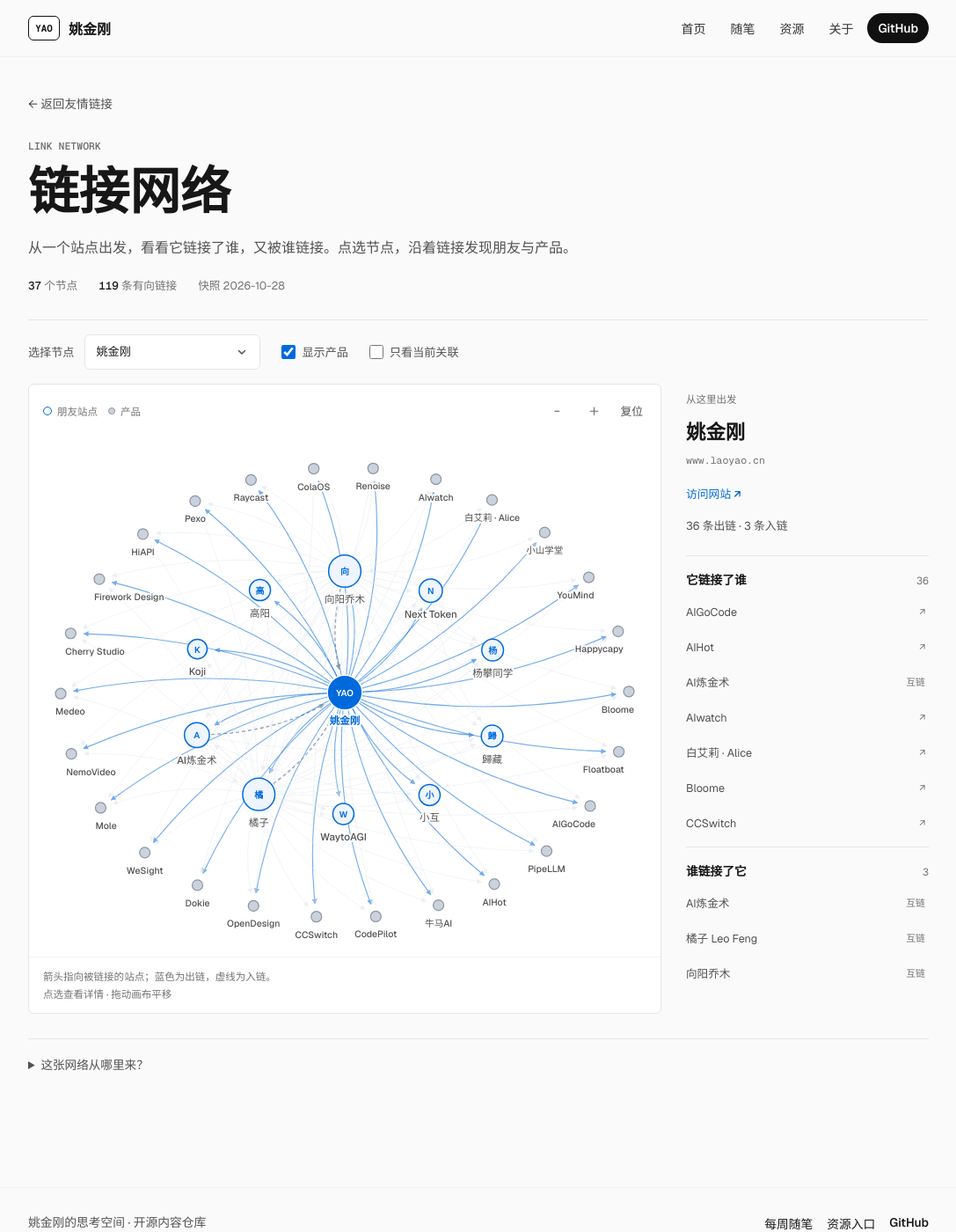
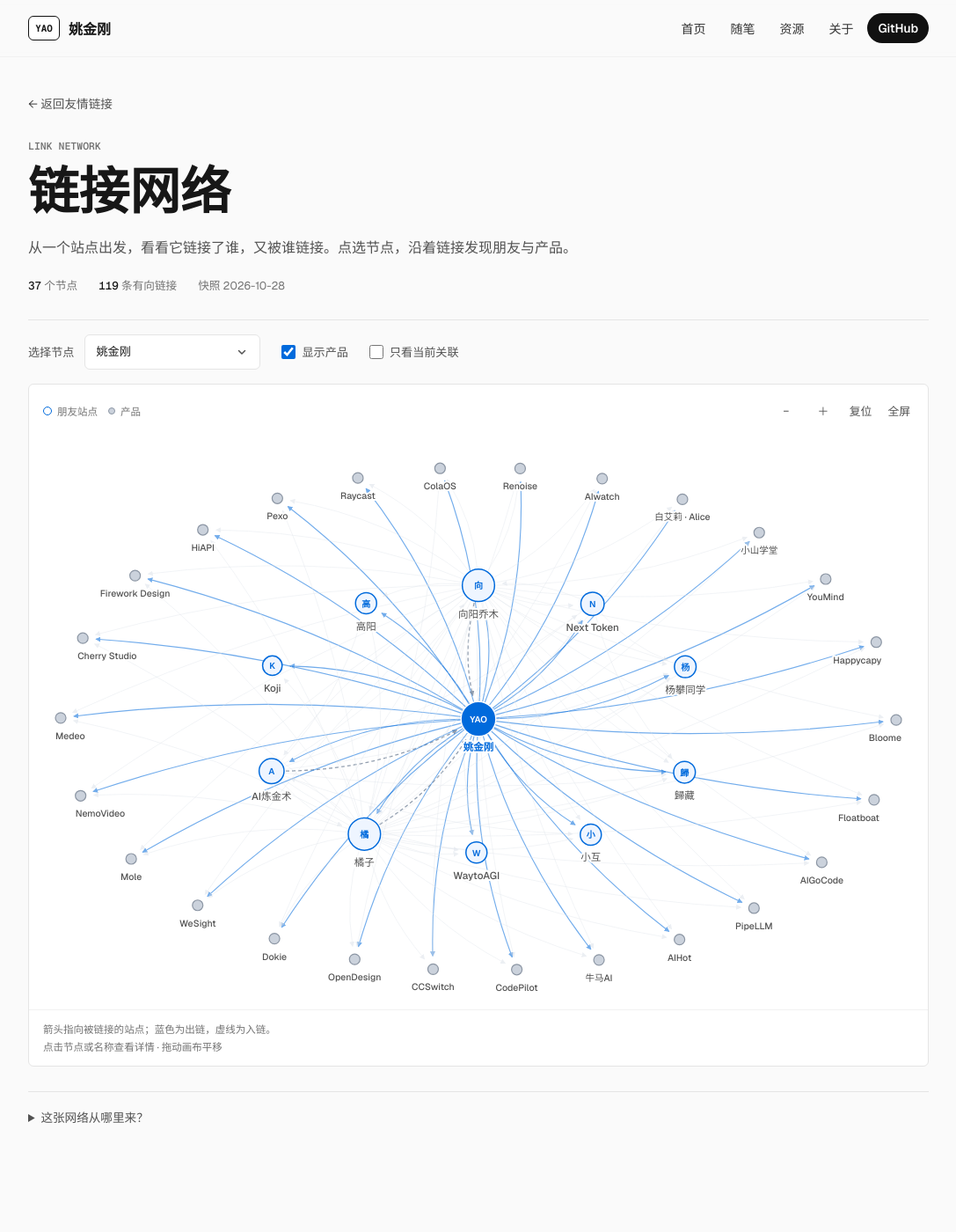
Before and after one commit to yaojingang/yaojingang.github.io, a Jekyll site: the page built from link-network.html, in a window 1280 px wide and 1400 px high. Shown: the whole window at 88% size, without its empty margins (96-1183 px from the left). Built offline with Jekyll 4.4.1, drawn with Linux system fonts in a browser that asks for light colours; comment, search, counter and statistics services are not loaded.

Commit message:
Expand link network canvas with contextual node details

```diff
--- a/assets/css/style.scss
+++ b/assets/css/style.scss
@@ -632,13 +632,11 @@
 }
 
 .network-workspace {
-  display: grid;
-  grid-template-columns: minmax(0, 1fr) 276px;
-  gap: 28px;
-  align-items: start;
+  min-width: 0;
 }
 
 .network-map {
+  position: relative;
   min-width: 0;
   overflow: hidden;
   border: 1px solid var(--line-strong);
@@ -708,7 +706,7 @@
 .network-svg {
   display: block;
   width: 100%;
-  height: 600px;
+  height: 660px;
   outline-offset: -3px;
   cursor: grab;
   touch-action: none;
@@ -720,6 +718,25 @@
 
 .network-svg.is-dragging {
   cursor: grabbing;
+}
+
+.network-map:fullscreen {
+  display: flex;
+  flex-direction: column;
+  width: 100%;
+  height: 100%;
+  border: 0;
+  border-radius: 0;
+}
+
+.network-map:fullscreen .network-svg {
+  flex: 1;
+  min-height: 0;
+  height: auto;
+}
+
+.network-map:fullscreen .network-map-head, .network-map:fullscreen .network-map-foot {
+  flex: 0 0 auto;
 }
 
 .network-map-foot {
@@ -802,7 +819,7 @@
   stroke-width: 4px;
   paint-order: stroke;
   stroke-linejoin: round;
-  pointer-events: none;
+  pointer-events: auto;
 }
 
 .network-node.is-product .network-node-label {
@@ -834,12 +851,52 @@
 }
 
 .network-detail {
+  position: absolute;
+  z-index: 3;
+  width: 320px;
+  max-width: calc(100% - 24px);
+  max-height: var(--network-card-height, 440px);
   min-width: 0;
-  padding-top: 8px;
+  overflow: hidden;
+  border: 1px solid var(--line-strong);
+  border-radius: var(--radius);
+  background: var(--surface);
+  box-shadow: 0 8px 28px rgba(23, 23, 23, 0.1);
+}
+
+.network-detail-body {
+  max-height: calc(var(--network-card-height, 440px) - 2px);
+  overflow: auto;
+  overscroll-behavior: contain;
+  padding: 20px;
+}
+
+.network-detail:focus-visible {
+  outline: 2px solid var(--accent);
+  outline-offset: -2px;
+}
+
+.network-detail-close {
+  position: absolute;
+  top: 6px;
+  right: 6px;
+  width: 36px;
+  height: 36px;
+  border: 0;
+  border-radius: var(--radius);
+  background: transparent;
+  color: var(--muted);
+  font: inherit;
+  font-size: 1.3rem;
+  cursor: pointer;
+}
+
+.network-detail-close:active {
+  transform: translateY(1px);
 }
 
 .network-detail-kind {
-  margin: 0 0 12px;
+  margin: 0 30px 8px 0;
   color: var(--quiet);
   font-size: 0.72rem;
 }
@@ -847,12 +904,13 @@
 .network-detail h2 {
   margin: 0;
   color: var(--text);
-  font-size: 1.4rem;
+  font-size: 1.15rem;
   line-height: 1.4;
   overflow-wrap: anywhere;
 }
 
 .network-domain {
+  display: block;
   margin: 6px 0 8px;
   color: var(--quiet);
   font-family: "Geist Mono", monospace;
@@ -870,7 +928,7 @@
 }
 
 .network-detail-summary {
-  margin: 6px 0 22px;
+  margin: 6px 0 16px;
   color: var(--muted);
   font-size: 0.8rem;
 }
@@ -897,7 +955,7 @@
 }
 
 .network-relations ul {
-  max-height: 270px;
+  max-height: 144px;
   overflow: auto;
   margin: 0;
   padding: 0 4px 0 0;
@@ -1001,7 +1059,7 @@
     text-underline-offset: 4px;
   }
 
-  .network-zoom button:hover {
+  .network-zoom button:hover, .network-detail-close:hover {
     background: var(--soft);
     color: var(--text);
   }
@@ -1013,17 +1071,8 @@
 }
 
 @media (max-width: 980px) {
-  .network-workspace {
-    grid-template-columns: minmax(0, 1fr);
-    gap: 24px;
-  }
-
   .network-svg {
     height: 560px;
-  }
-
-  .network-detail-head {
-    padding-bottom: 4px;
   }
 
   .network-sources ul {
@@ -1048,6 +1097,7 @@
 
   .network-map-head {
     padding-left: 10px;
+    flex-wrap: wrap;
   }
 
   .network-legend {
--- a/assets/js/link-network.js
+++ b/assets/js/link-network.js
@@ -8,6 +8,10 @@
   var picker = root.querySelector("[data-network-select]");
   var products = root.querySelector("[data-network-products]");
   var neighbors = root.querySelector("[data-network-neighbors]");
+  var map = root.querySelector(".network-map");
+  var popup = root.querySelector("[data-network-detail]");
+  var fullscreen = root.querySelector("[data-network-fullscreen]");
+  var header = document.querySelector(".site-header");
   var nodes = new Map(data.nodes.map(function (node) { return [node.id, node]; }));
   var pairs = new Set(data.links.map(function (link) { return link.source + "|" + link.target; }));
   var selected = data.home;
@@ -51,7 +55,7 @@
       badge.textContent = pairs.has(link.target + "|" + link.source) ? "互链" : "↗";
       badge.setAttribute("aria-hidden", "true");
       button.appendChild(badge);
-      button.addEventListener("click", function () { select(other.id); });
+      button.addEventListener("click", function () { select(other.id, true); });
       li.appendChild(button);
       list.appendChild(li);
     });
@@ -64,13 +68,54 @@
     var out = outgoing(selected);
     var into = incoming(selected);
     root.querySelector("[data-network-name]").textContent = node.name;
-    root.querySelector("[data-network-domain]").textContent = new URL(node.url).hostname;
+    root.querySelector("[data-network-domain]").textContent = node.url;
+    root.querySelector("[data-network-domain]").href = node.url;
     root.querySelector("[data-network-kind]").textContent = node.id === data.home ? "从这里出发" : node.kind === "site" ? "朋友站点" : "朋友的产品";
     root.querySelector("[data-network-visit]").href = node.url;
     root.querySelector("[data-network-summary]").textContent = out.length + " 条出链 · " + into.length + " 条入链";
     root.querySelector("[data-network-out-empty]").textContent = node.collected ? "这次首页快照中暂未发现指向已收录节点的链接。" : "此产品首页的出站链接尚未采集。";
     showRelations("out", out);
     showRelations("in", into);
+  }
+
+  function closeDetail(restoreFocus) {
+    if (popup.hidden) return;
+    popup.hidden = true;
+    nodeElements.forEach(function (el) { el.setAttribute("aria-expanded", "false"); });
+    if (restoreFocus && nodeElements.has(selected)) nodeElements.get(selected).focus({ preventScroll: true });
+  }
+
+  function positionDetail() {
+    if (popup.hidden) return;
+    var el = nodeElements.get(selected);
+    if (!el) { closeDetail(false); return; }
+    var anchor = el.querySelector(".network-node-dot").getBoundingClientRect();
+    var frame = map.getBoundingClientRect();
+    var canvas = svg.getBoundingClientRect();
+    if (anchor.right < canvas.left || anchor.left > canvas.right || anchor.bottom < canvas.top || anchor.top > canvas.bottom) {
+      closeDetail(false);
+      return;
+    }
+    var headerBottom = document.fullscreenElement === map ? 0 : header.getBoundingClientRect().bottom;
+    var topLimit = Math.max(12, headerBottom - frame.top + 12);
+    var bottomLimit = Math.min(map.clientHeight - 12, window.innerHeight - frame.top - 12);
+    if (bottomLimit - topLimit < 160) { closeDetail(false); return; }
+    popup.style.setProperty("--network-card-height", Math.min(440, bottomLimit - topLimit) + "px");
+    var cardWidth = popup.offsetWidth;
+    var cardHeight = popup.offsetHeight;
+    var x = anchor.left - frame.left - map.clientLeft;
+    var y = anchor.top - frame.top - map.clientTop;
+    var right = x + anchor.width + 14;
+    var left = x - cardWidth - 14;
+    var top = y - 32;
+    if (right + cardWidth <= map.clientWidth - 12) left = right;
+    else if (left < 12) {
+      left = x + anchor.width / 2 - cardWidth / 2;
+      top = y + anchor.height + 14;
+      if (top + cardHeight > bottomLimit) top = y - cardHeight - 14;
+    }
+    popup.style.left = Math.max(12, Math.min(map.clientWidth - cardWidth - 12, left)) + "px";
+    popup.style.top = Math.max(topLimit, Math.min(bottomLimit - cardHeight, top)) + "px";
   }
 
   function visibleData() {
@@ -151,6 +196,7 @@
     var layer = svg.querySelector("[data-network-layer]");
     if (layer) layer.setAttribute("transform", "translate(" + pan.x + " " + pan.y + ") scale(" + scale + ")");
     svg.classList.toggle("is-zoomed", scale > 1.3);
+    positionDetail();
   }
 
   function highlight(hovered) {
@@ -164,6 +210,7 @@
       el.classList.toggle("is-selected", id === selected);
       el.classList.toggle("is-hovered", id === hovered);
       el.setAttribute("aria-pressed", String(id === selected));
+      el.setAttribute("aria-expanded", String(id === selected && !popup.hidden));
     });
   }
 
@@ -197,7 +244,7 @@
     visible.nodes.forEach(function (node) {
       var point = positions.get(node.id);
       var r = radius(node);
-      var el = element("g", { "class": "network-node is-" + node.kind, transform: "translate(" + point.x + " " + point.y + ")", role: "button", tabindex: "0", "aria-label": node.name + "，查看链接关系", "data-node": node.id });
+      var el = element("g", { "class": "network-node is-" + node.kind, transform: "translate(" + point.x + " " + point.y + ")", role: "button", tabindex: "0", "aria-label": node.name + "，查看链接关系", "aria-haspopup": "dialog", "aria-controls": "network-node-detail", "data-node": node.id });
       el.appendChild(element("title", {}, node.name + " · " + new URL(node.url).hostname));
       el.appendChild(element("circle", { r: Math.max(20, r + 5), "class": "network-node-hit" }));
       el.appendChild(element("circle", { r: r, "class": "network-node-dot" }));
@@ -206,7 +253,7 @@
       el.appendChild(element("text", { x: anchor === "start" ? -r : anchor === "end" ? r : 0, y: r + 18, "text-anchor": anchor, "class": "network-node-label" }, node.label));
       el.addEventListener("click", function () { select(node.id); });
       el.addEventListener("keydown", function (event) {
-        if (event.key === "Enter" || event.key === " ") { event.preventDefault(); select(node.id); }
+        if (event.key === "Enter" || event.key === " ") { event.preventDefault(); select(node.id, true); }
       });
       el.addEventListener("pointerenter", function (event) { if (event.pointerType === "mouse") highlight(node.id); });
       el.addEventListener("pointerleave", function () { highlight(); });
@@ -229,18 +276,25 @@
     }
   }
 
-  function select(id) {
+  function select(id, focusPopup) {
     if (!nodes.has(id)) return;
-    var retainFocus = svg.contains(document.activeElement) || document.activeElement.hasAttribute("data-node-ref");
     selected = id;
     picker.value = id;
     var wasHidden = nodes.get(id).kind === "product" && !products.checked;
     if (wasHidden) products.checked = true;
     if (neighbors.checked || wasHidden) draw();
     detail();
+    ensureVisible(id);
+    var anchor = nodeElements.get(id).getBoundingClientRect();
+    var headerBottom = header.getBoundingClientRect().bottom;
+    if (!document.fullscreenElement && (anchor.top < headerBottom + 24 || anchor.bottom > window.innerHeight - 24)) {
+      window.scrollBy({ top: (anchor.top + anchor.bottom - headerBottom - window.innerHeight) / 2, behavior: "instant" });
+    }
+    popup.hidden = false;
+    popup.querySelector(".network-detail-body").scrollTop = 0;
+    positionDetail();
     highlight();
-    ensureVisible(id);
-    if (retainFocus && nodeElements.has(id)) nodeElements.get(id).focus({ preventScroll: true });
+    if (focusPopup && !popup.hidden) popup.focus({ preventScroll: true });
   }
 
   function zoom(factor) {
@@ -257,6 +311,23 @@
     draw();
   });
   neighbors.addEventListener("change", draw);
+  root.querySelector("[data-network-close]").addEventListener("click", function () { closeDetail(true); });
+  document.addEventListener("pointerdown", function (event) {
+    if (!popup.contains(event.target) && !event.target.closest("[data-node]")) closeDetail(false);
+  });
+  document.addEventListener("keydown", function (event) {
+    if (event.key === "Escape" && !popup.hidden) { event.preventDefault(); closeDetail(true); }
+  });
+  window.addEventListener("scroll", positionDetail, { passive: true });
+  fullscreen.hidden = !map.requestFullscreen || !document.fullscreenEnabled;
+  fullscreen.addEventListener("click", function () {
+    var request = document.fullscreenElement === map ? document.exitFullscreen() : map.requestFullscreen();
+    request.catch(function () { root.querySelector("[data-network-status]").textContent = "暂时无法切换全屏，请重试。"; });
+  });
+  document.addEventListener("fullscreenchange", function () {
+    fullscreen.textContent = document.fullscreenElement === map ? "退出全屏" : "全屏";
+    root.querySelector("[data-network-status]").textContent = "";
+  });
   root.querySelectorAll("[data-network-zoom]").forEach(function (button) {
     button.addEventListener("click", function () {
       if (button.dataset.networkZoom === "reset") { scale = 1; pan = { x: 0, y: 0 }; transform(); }
--- a/link-network.html
+++ b/link-network.html
@@ -39,18 +39,18 @@
           <button type="button" data-network-zoom="out" aria-label="缩小关系图">−</button>
           <button type="button" data-network-zoom="in" aria-label="放大关系图">＋</button>
           <button type="button" data-network-zoom="reset">复位</button>
+          <button type="button" data-network-fullscreen hidden>全屏</button>
         </div>
       </div>
       <svg class="network-svg" data-network-svg role="group" aria-label="链接网络，点选节点查看关系，也可使用上方的节点选择框" tabindex="0"></svg>
-      <p class="network-map-foot">箭头指向被链接的站点；蓝色为出链，虚线为入链。<br>点选查看详情 · 拖动画布平移</p>
-    </section>
-
-    <aside class="network-detail" aria-label="当前节点的链接关系">
+      <section class="network-detail" id="network-node-detail" data-network-detail role="dialog" aria-labelledby="network-node-title" tabindex="-1" hidden>
+        <button type="button" class="network-detail-close" data-network-close aria-label="关闭节点信息">×</button>
+        <div class="network-detail-body">
           <div class="network-detail-head" aria-live="polite">
             <p class="network-detail-kind" data-network-kind>朋友站点</p>
-        <h2 data-network-name>姚金刚</h2>
-        <p class="network-domain" data-network-domain>www.laoyao.cn</p>
-        <a class="network-visit" data-network-visit href="https://www.laoyao.cn/" target="_blank" rel="noopener noreferrer">访问网站 ↗</a>
+            <h2 id="network-node-title" data-network-name>姚金刚</h2>
+            <a class="network-domain" data-network-domain href="https://www.laoyao.cn/" target="_blank" rel="noopener noreferrer">https://www.laoyao.cn/</a>
+            <a class="network-visit" data-network-visit href="https://www.laoyao.cn/" target="_blank" rel="noopener noreferrer">访问官网 ↗</a>
             <p class="network-detail-summary" data-network-summary></p>
           </div>
           <section class="network-relations">
@@ -63,7 +63,11 @@
             <ul data-network-in aria-label="链接到此节点的站点"></ul>
             <p class="network-empty" data-network-in-empty hidden>这次快照中暂未发现入链。</p>
           </section>
-    </aside>
+        </div>
+      </section>
+      <p class="network-map-foot">箭头指向被链接的站点；蓝色为出链，虚线为入链。<br>点击节点或名称查看详情 · 拖动画布平移</p>
+      <p class="sr-only" data-network-status role="status"></p>
+    </section>
   </div>
 
   <details class="network-sources">
```
Lines whose indentation alone changed are shown as unchanged.
